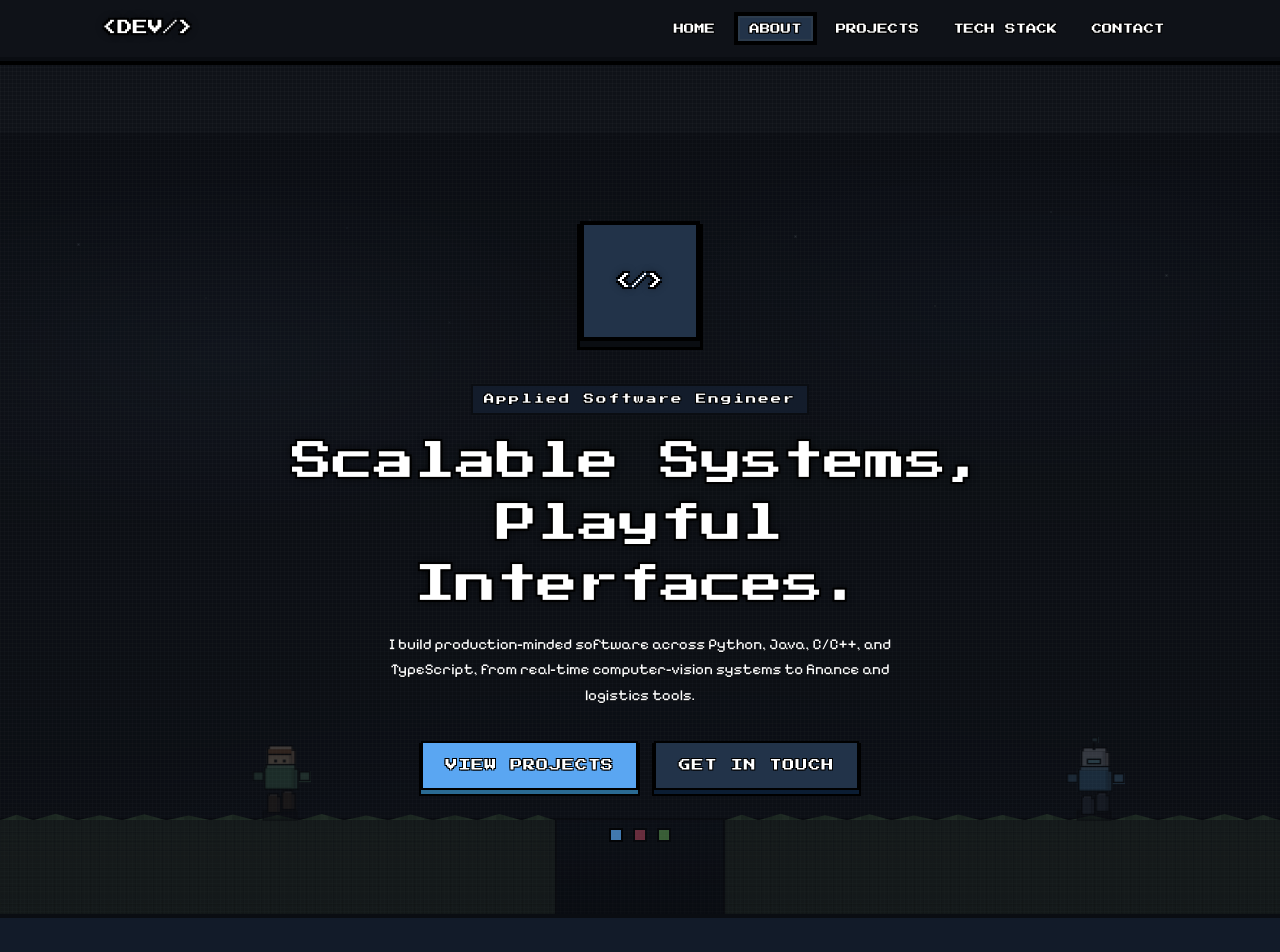
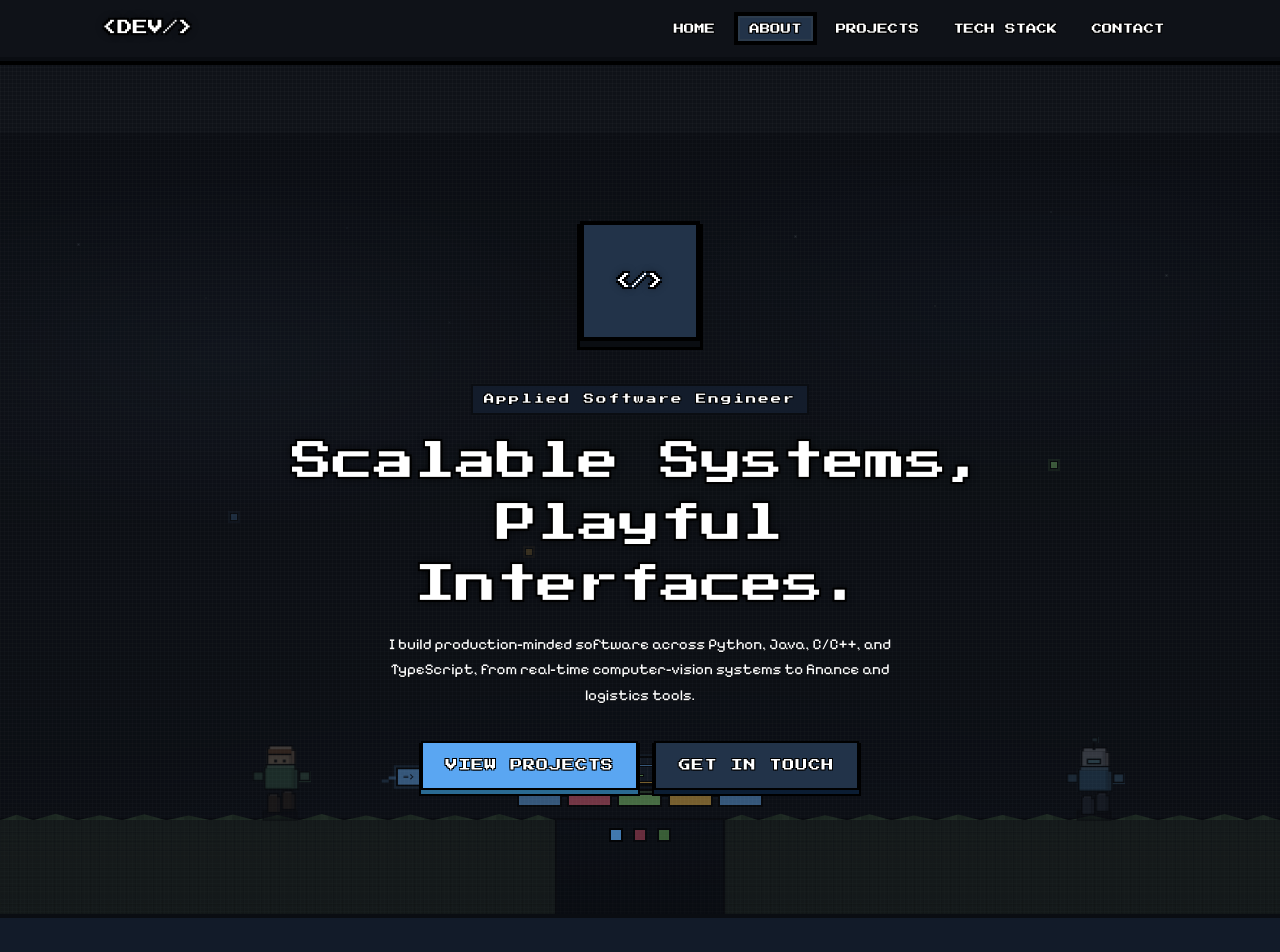
Before and after one commit to dejely/dejely.github.io, a React (Vite) app: page / in a window 1280 px wide. Shown: the top 952 px of the page. Built offline with nearby package versions, Linux system fonts and the light colour scheme.

Commit message:
feat: update hero bg animation:

```diff
--- a/src/components/HeroBackgroundScene.tsx
+++ b/src/components/HeroBackgroundScene.tsx
@@ -12,6 +12,26 @@ const STAR_POINTS = [
   { x: '82%', y: '10%', delay: '0.6s' },
   { x: '91%', y: '18%', delay: '1.1s' },
 ] as const
+
+const CODE_BLOCKS = [
+  { side: 'left', label: '{}', delay: '0s', y: '0px', color: 'var(--pixel-primary)' },
+  { side: 'right', label: '<>', delay: '1.25s', y: '-8px', color: 'var(--pixel-accent)' },
+  { side: 'left', label: '01', delay: '2.5s', y: '8px', color: 'var(--pixel-success)' },
+  { side: 'right', label: '//', delay: '3.75s', y: '2px', color: 'var(--pixel-warning)' },
+  { side: 'left', label: '=>', delay: '5s', y: '-5px', color: 'var(--pixel-primary)' },
+  { side: 'right', label: '++', delay: '6.25s', y: '7px', color: 'var(--pixel-success)' },
+] as const
+
+const DATA_PIXELS = [
+  { x: '18%', y: '48%', delay: '0.2s', color: 'var(--pixel-primary)' },
+  { x: '29%', y: '38%', delay: '1.6s', color: 'var(--pixel-success)' },
+  { x: '41%', y: '54%', delay: '2.7s', color: 'var(--pixel-warning)' },
+  { x: '59%', y: '40%', delay: '0.9s', color: 'var(--pixel-accent)' },
+  { x: '70%', y: '52%', delay: '2.1s', color: 'var(--pixel-primary)' },
+  { x: '82%', y: '42%', delay: '3.2s', color: 'var(--pixel-success)' },
+] as const
+
+const BUILD_SEGMENTS = ['primary', 'accent', 'success', 'warning', 'primary'] as const
 
 export function HeroBackgroundScene() {
   return (
@@ -44,6 +64,61 @@ export function HeroBackgroundScene() {
         </div>
         <div className="hero-bg__void" />
 
+        <div className="hero-data-stream">
+          {DATA_PIXELS.map((pixel) => (
+            <span
+              key={`${pixel.x}-${pixel.y}`}
+              className="hero-data-stream__pixel"
+              style={
+                {
+                  '--data-x': pixel.x,
+                  '--data-y': pixel.y,
+                  '--data-delay': pixel.delay,
+                  '--data-color': pixel.color,
+                } as CSSProperties
+              }
+            />
+          ))}
+        </div>
+
+        <div className="hero-build">
+          <span className="hero-build__beam" />
+          <div className="hero-build__segments">
+            {BUILD_SEGMENTS.map((tone, index) => (
+              <span
+                key={`${tone}-${index}`}
+                className={`hero-build__segment hero-build__segment--${tone}`}
+                style={{ '--segment-delay': `${index * 0.22}s` } as CSSProperties}
+              />
+            ))}
+          </div>
+          <div className="hero-build__terminal">
+            <span className="hero-build__terminal-bar" />
+            <span className="hero-build__terminal-line hero-build__terminal-line--wide" />
+            <span className="hero-build__terminal-line" />
+          </div>
+          <span className="hero-build__spark hero-build__spark--left" />
+          <span className="hero-build__spark hero-build__spark--right" />
+        </div>
+
+        <div className="hero-code-blocks">
+          {CODE_BLOCKS.map((block) => (
+            <span
+              key={`${block.side}-${block.label}-${block.delay}`}
+              className={`hero-code-block hero-code-block--from-${block.side}`}
+              style={
+                {
+                  '--block-delay': block.delay,
+                  '--block-y': block.y,
+                  '--block-color': block.color,
+                } as CSSProperties
+              }
+            >
+              {block.label}
+            </span>
+          ))}
+        </div>
+
         <div className="hero-char hero-char--pilot">
           <span className="hero-char__shadow" />
           <span className="hero-char__sprite">
@@ -74,8 +149,6 @@ export function HeroBackgroundScene() {
             <span className="hero-char__antenna" />
           </span>
         </div>
-
-        <span className="hero-bg__orb" />
       </div>
     </div>
   )
--- a/src/styles/hero.css
+++ b/src/styles/hero.css
@@ -4,7 +4,9 @@
   --hero-loop: 11s;
   --hero-scene-opacity: 0.52;
   --hero-runner-scale: 1.45;
-  --hero-throw-distance: calc((var(--hero-gap-width) * 1.32) + 11vw);
+  --hero-block-flight: clamp(128px, 22vw, 292px);
+  --hero-build-width: clamp(138px, 20vw, 246px);
+  --hero-build-bottom: calc(var(--hero-ground-height) + clamp(2px, 1vh, 10px));
   min-height: calc(100vh - 4.5rem);
   display: flex;
   align-items: center;
@@ -170,6 +172,206 @@
       transparent 8px
     ),
     linear-gradient(180deg, rgba(8, 18, 30, 0.4), rgba(2, 6, 12, 0.86));
+}
+
+.hero-data-stream {
+  position: absolute;
+  inset: 0;
+  z-index: 1;
+}
+
+.hero-data-stream__pixel {
+  position: absolute;
+  left: var(--data-x);
+  top: var(--data-y);
+  width: 8px;
+  height: 8px;
+  border: 1px solid #000;
+  background: var(--data-color);
+  opacity: 0;
+  box-shadow: 0 0 0 2px color-mix(in oklab, var(--data-color) 20%, transparent);
+  animation: heroDataPulse 5.2s steps(4, end) infinite;
+  animation-delay: var(--data-delay);
+  will-change: transform, opacity;
+}
+
+.hero-build {
+  position: absolute;
+  left: 50%;
+  bottom: var(--hero-build-bottom);
+  z-index: 2;
+  width: var(--hero-build-width);
+  height: 58px;
+  transform: translateX(-50%);
+}
+
+.hero-build__beam {
+  position: absolute;
+  left: 8%;
+  right: 8%;
+  bottom: 13px;
+  height: 8px;
+  border: 2px solid #000;
+  background: linear-gradient(
+    90deg,
+    rgba(90, 166, 242, 0.18),
+    rgba(126, 210, 106, 0.4),
+    rgba(239, 91, 120, 0.24)
+  );
+  box-shadow: 0 0 0 2px rgba(90, 166, 242, 0.1);
+  animation: heroBuildBeam var(--hero-loop) steps(6, end) infinite;
+}
+
+.hero-build__segments {
+  position: absolute;
+  left: 0;
+  right: 0;
+  bottom: 3px;
+  display: grid;
+  grid-template-columns: repeat(5, 1fr);
+  gap: 5px;
+}
+
+.hero-build__segment {
+  height: 14px;
+  border: 2px solid #000;
+  background: var(--pixel-primary);
+  opacity: 0.55;
+  transform: translateY(4px);
+  animation: heroBuildSegment var(--hero-loop) steps(1, end) infinite;
+  animation-delay: var(--segment-delay);
+  will-change: transform, opacity;
+}
+
+.hero-build__segment--accent {
+  background: var(--pixel-accent);
+}
+
+.hero-build__segment--success {
+  background: var(--pixel-success);
+}
+
+.hero-build__segment--warning {
+  background: var(--pixel-warning);
+}
+
+.hero-build__terminal {
+  position: absolute;
+  left: 50%;
+  bottom: 24px;
+  width: 74px;
+  height: 30px;
+  transform: translateX(-50%);
+  border: 2px solid #000;
+  background:
+    repeating-linear-gradient(
+      90deg,
+      rgba(255, 255, 255, 0.06),
+      rgba(255, 255, 255, 0.06) 1px,
+      transparent 1px,
+      transparent 7px
+    ),
+    rgba(20, 34, 52, 0.92);
+  box-shadow: 0 4px 0 rgba(0, 0, 0, 0.44), 0 0 0 2px rgba(90, 166, 242, 0.12);
+  animation: heroTerminalWake var(--hero-loop) steps(4, end) infinite;
+}
+
+.hero-build__terminal-bar,
+.hero-build__terminal-line {
+  position: absolute;
+  left: 7px;
+  height: 3px;
+  border: 1px solid #000;
+  background: var(--pixel-success);
+}
+
+.hero-build__terminal-bar {
+  top: 6px;
+  width: 56px;
+  background: var(--pixel-primary);
+}
+
+.hero-build__terminal-line {
+  top: 16px;
+  width: 32px;
+}
+
+.hero-build__terminal-line--wide {
+  top: 23px;
+  width: 48px;
+  background: var(--pixel-warning);
+}
+
+.hero-build__spark {
+  position: absolute;
+  bottom: 16px;
+  width: 8px;
+  height: 8px;
+  border: 2px solid #000;
+  background: var(--pixel-warning);
+  opacity: 0;
+  animation: heroBuildSpark var(--hero-loop) steps(2, end) infinite;
+  will-change: transform, opacity;
+}
+
+.hero-build__spark--left {
+  left: 13%;
+}
+
+.hero-build__spark--right {
+  right: 13%;
+  animation-delay: 0.5s;
+}
+
+.hero-code-blocks {
+  position: absolute;
+  inset: 0;
+  z-index: 3;
+}
+
+.hero-code-block {
+  position: absolute;
+  bottom: calc(var(--hero-build-bottom) + 12px);
+  left: calc(50% - var(--hero-block-flight) - 14px);
+  display: inline-flex;
+  align-items: center;
+  justify-content: center;
+  width: 26px;
+  height: 19px;
+  border: 2px solid #000;
+  background: var(--block-color);
+  color: #07101c;
+  font-family: 'Press Start 2P', monospace;
+  font-size: 0.34rem;
+  line-height: 1;
+  opacity: 0;
+  box-shadow: 0 0 0 2px color-mix(in oklab, var(--block-color) 24%, transparent);
+  animation: heroCodeBlockLeft var(--hero-loop) linear infinite;
+  animation-delay: var(--block-delay);
+  will-change: transform, opacity;
+}
+
+.hero-code-block::after {
+  content: '';
+  position: absolute;
+  left: -9px;
+  top: 7px;
+  width: 7px;
+  height: 3px;
+  background: color-mix(in oklab, var(--block-color) 58%, transparent);
+  box-shadow: -7px 3px 0 color-mix(in oklab, var(--block-color) 32%, transparent);
+}
+
+.hero-code-block--from-right {
+  left: auto;
+  right: calc(50% - var(--hero-block-flight) - 14px);
+  animation-name: heroCodeBlockRight;
+}
+
+.hero-code-block--from-right::after {
+  left: auto;
+  right: -9px;
+  box-shadow: 7px 3px 0 color-mix(in oklab, var(--block-color) 32%, transparent);
 }
 
 .hero-char {
@@ -423,29 +625,6 @@
   animation: heroSentinelPulse 1.2s steps(2, end) infinite;
 }
 
-.hero-bg__orb {
-  position: absolute;
-  left: calc(50% - (var(--hero-gap-width) / 2) - 12px);
-  bottom: calc(var(--hero-ground-height) + 56px);
-  width: 10px;
-  height: 10px;
-  border: 1px solid #000;
-  background: #7ad5ff;
-  box-shadow: 0 0 0 2px rgba(122, 213, 255, 0.16);
-  animation: heroOrbArc var(--hero-loop) linear infinite;
-}
-
-.hero-bg__orb::after {
-  content: '';
-  position: absolute;
-  left: -7px;
-  top: 3px;
-  width: 6px;
-  height: 2px;
-  background: rgba(169, 224, 255, 0.45);
-  box-shadow: -6px 2px 0 rgba(169, 224, 255, 0.24), -12px 4px 0 rgba(169, 224, 255, 0.18);
-}
-
 .pixel-hero__inner {
   max-width: 720px;
   text-align: center;
--- a/src/styles/responsive.css
+++ b/src/styles/responsive.css
@@ -35,7 +35,9 @@
     --hero-ground-height: clamp(50px, 8vh, 72px);
     --hero-scene-opacity: 0.4;
     --hero-runner-scale: 1;
-    --hero-throw-distance: calc((var(--hero-gap-width) * 1.2) + 8vw);
+    --hero-block-flight: clamp(96px, 20vw, 190px);
+    --hero-build-width: clamp(118px, 20vw, 190px);
+    --hero-build-bottom: calc(var(--hero-ground-height) + 6px);
     min-height: calc(100svh - 4.2rem);
     padding: 5.2rem 1rem 3.8rem;
   }
@@ -111,7 +113,6 @@
     --hero-ground-height: 38px;
     --hero-scene-opacity: 0.3;
     --hero-runner-scale: 0.72;
-    --hero-throw-distance: calc((var(--hero-gap-width) * 1.16) + 5vw);
     min-height: calc(100svh - 4rem);
     padding: 4.7rem 0.85rem 3rem;
   }
@@ -176,6 +177,37 @@
 
   .hero-bg__haze {
     opacity: 0.85;
+  }
+
+  .hero-build {
+    height: 50px;
+  }
+
+  .hero-build__terminal {
+    width: 62px;
+    height: 26px;
+    bottom: 20px;
+  }
+
+  .hero-build__terminal-bar {
+    top: 5px;
+    width: 46px;
+  }
+
+  .hero-build__terminal-line {
+    top: 14px;
+    width: 28px;
+  }
+
+  .hero-build__terminal-line--wide {
+    top: 20px;
+    width: 40px;
+  }
+
+  .hero-code-block {
+    width: 22px;
+    height: 17px;
+    font-size: 0.3rem;
   }
 
   .pixel-section {
@@ -337,6 +369,9 @@
   }
 
   .pixel-hero {
+    --hero-block-flight: clamp(72px, 25vw, 104px);
+    --hero-build-width: clamp(92px, 38vw, 126px);
+    --hero-build-bottom: calc(var(--hero-ground-height) + 4px);
     padding-inline: 0.65rem;
   }
 
@@ -376,8 +411,34 @@
   .hero-char__arm--front,
   .hero-char__leg,
   .hero-char__antenna::after,
-  .hero-bg__orb {
+  .hero-code-block,
+  .hero-build__beam,
+  .hero-build__segment,
+  .hero-build__terminal,
+  .hero-build__spark,
+  .hero-data-stream__pixel {
     animation: none;
+  }
+
+  .hero-code-block,
+  .hero-build__spark,
+  .hero-data-stream__pixel {
+    opacity: 0;
+  }
+
+  .hero-build__beam,
+  .hero-build__segment,
+  .hero-build__terminal {
+    opacity: 1;
+  }
+
+  .hero-build__beam,
+  .hero-build__segment {
+    transform: none;
+  }
+
+  .hero-build__terminal {
+    transform: translateX(-50%);
   }
 
   .pixel-hero__scene {
```
Also changed, not shown: src/styles/animations.css (+150 -29 lines).
